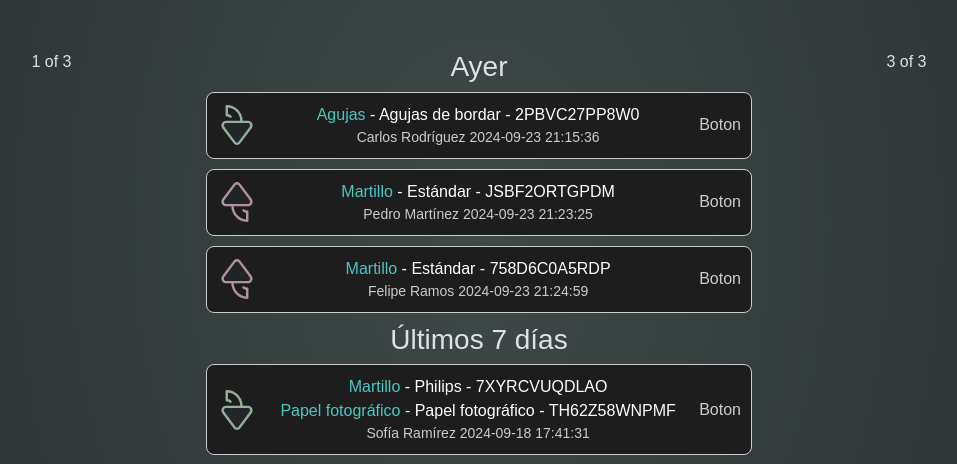
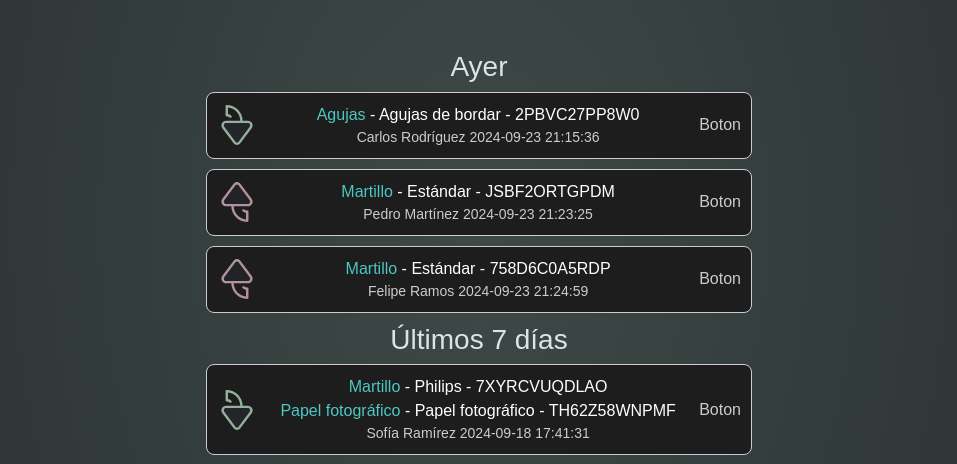
Before and after one commit to Joaminer/SGD, a Flask app: page / in a window 1280 px wide. Shown: the part 72-536 px from the top of the page, without its empty margins (161-1118 px from the left). Run offline with Flask 3, Linux system fonts and the light colour scheme; data comes from the database, SQL or seed files in the repository; some libraries are stand-ins or nearby versions.

Commit message:
columnas vacias? AFUERAAA

```diff
--- a/templates/index.html
+++ b/templates/index.html
@@ -7,15 +7,11 @@
 
 <div class="container text-center">
     <div class="row">
-      <div class="col">
-        1 of 3
-      </div>
+      <div class="col"></div>
       <div class="col-6 ">
         <div id="operationContainer" class=""></div>
       </div>
-      <div class="col">
-        3 of 3
-      </div>
+      <div class="col"> </div>
     </div>
   </div>
 
```
